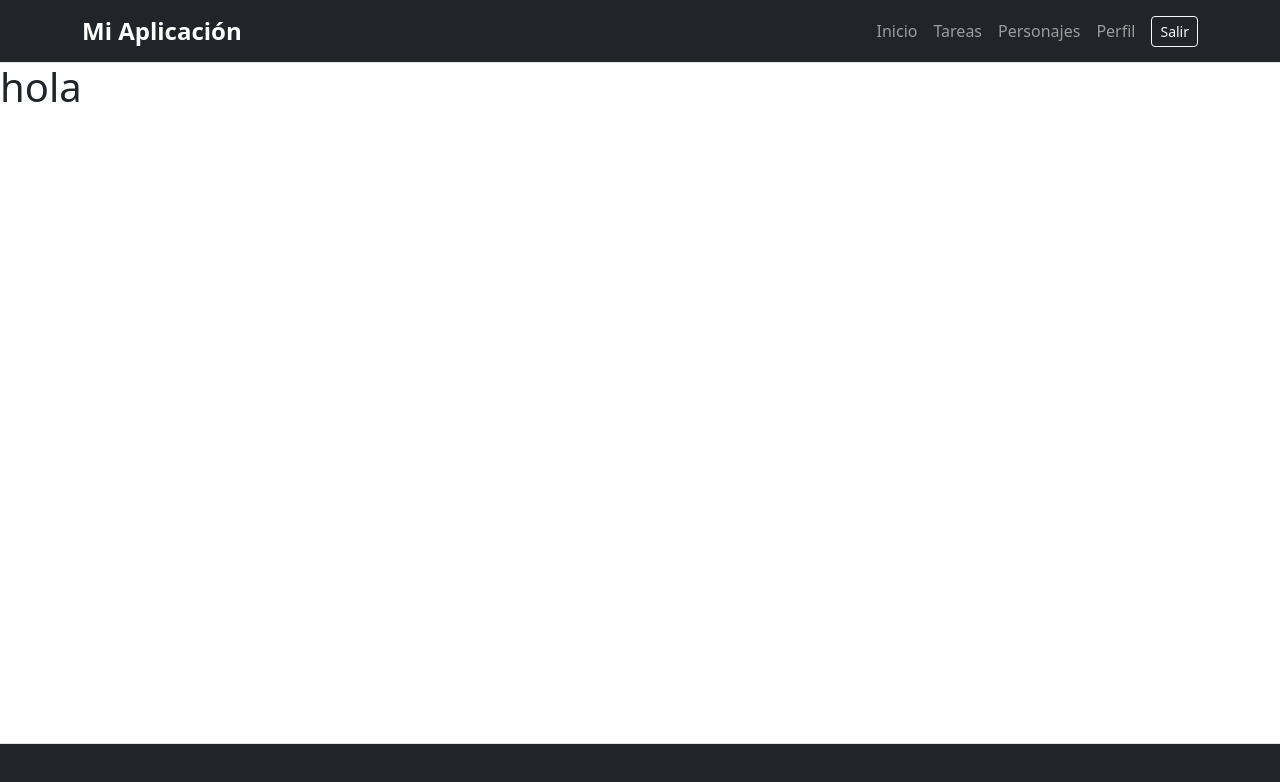
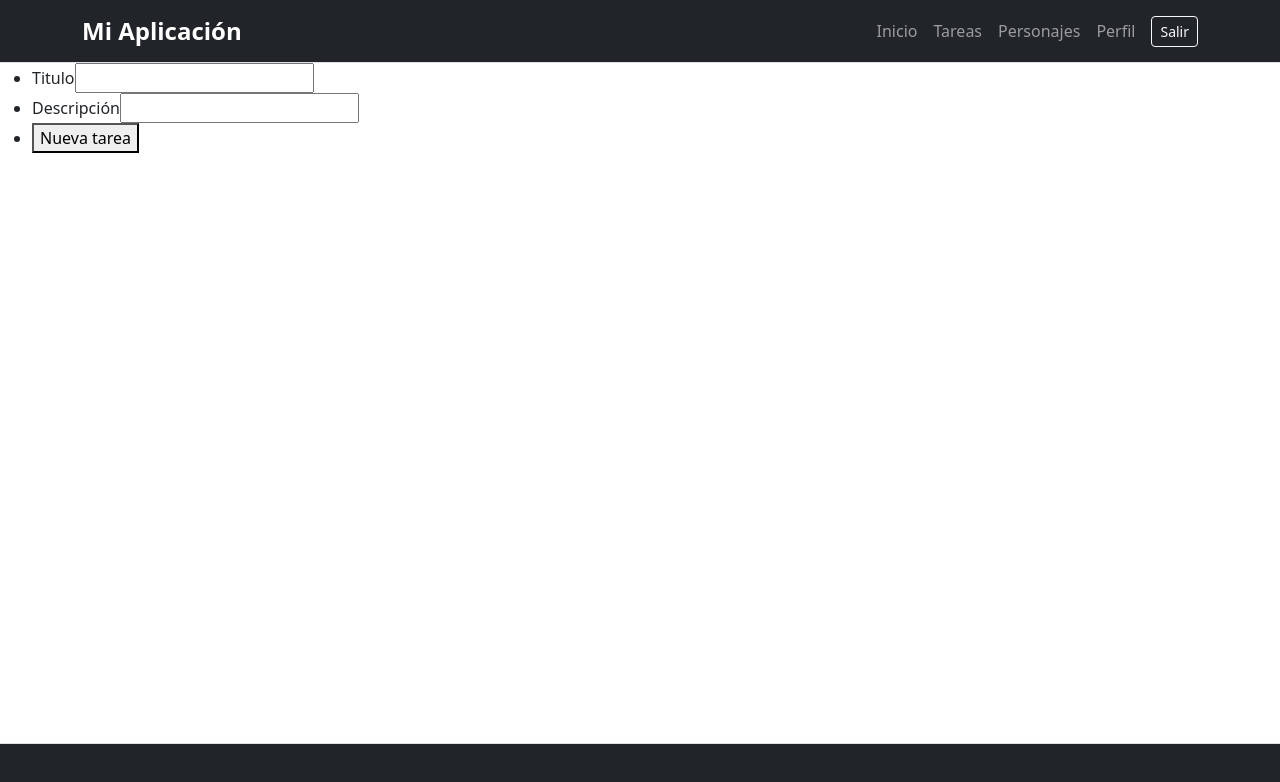
Before and after one commit to MaximoVeron/trabajo-practico-integrador-2-maximo-veron, a React app in the folder frontend/: page /createtask in a window 1280 px wide. Shown: the top 782 px of the page. Built offline with nearby package versions, Linux system fonts and the light colour scheme; sample sign-in values are in the browser's storage; the HTML template or start-up script is replaced by a standard one.

Commit message:
funcionalidad post tareas completa

```diff
--- a/frontend/src/pages/CreateTask.jsx
+++ b/frontend/src/pages/CreateTask.jsx
@@ -1,7 +1,55 @@
+import { ErrorAd } from "../components/ErrorAd";
+import { useForm } from "../hooks/useForm";
+
 export const CreateTask = () => {
+  const { formState, handleChange, handleResetForm } = useForm({
+    title: "",
+    description: "",
+    is_completed: false,
+  });
+  const { title, description } = formState;
+  const handleSubmit = async (e) => {
+    e.preventDefault();
+    const resp = await fetch("http://localhost:3000/api/tasks", {
+      method: "POST",
+      headers: {
+        "Content-Type": "application/json",
+      },
+      body: JSON.stringify(formState),
+      credentials: "include",
+    });
+    const data = await resp.json();
+    console.log("👉🏻 ~ CreateTask.jsx:20 ~ handleSubmit ~ data:", data);
+    if (!data.ok) return <ErrorAd />;
+    handleResetForm();
+  };
   return (
-    <div>
-      <h1>hola</h1>
-    </div>
+    <form onClick={handleSubmit}>
+      <ul>
+        <li>
+          <label htmlFor="title">Titulo</label>
+          <input
+            type="text"
+            name="title"
+            id="title"
+            value={title}
+            onChange={handleChange}
+          />
+        </li>
+        <li>
+          <label htmlFor="description">Descripción</label>
+          <input
+            type="text"
+            name="description"
+            id="description"
+            value={description}
+            onChange={handleChange}
+          />
+        </li>
+        <li>
+          <button type="submit">Nueva tarea</button>
+        </li>
+      </ul>
+    </form>
   );
 };
```
Also changed, not shown: 1 other file (tests, documents, lock files or other folders).
